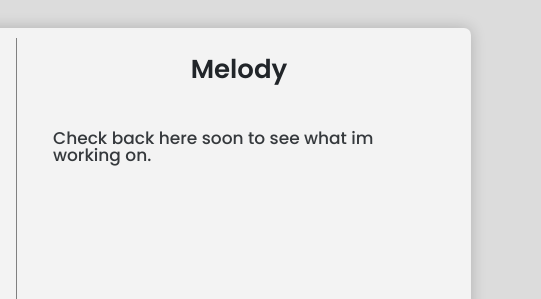
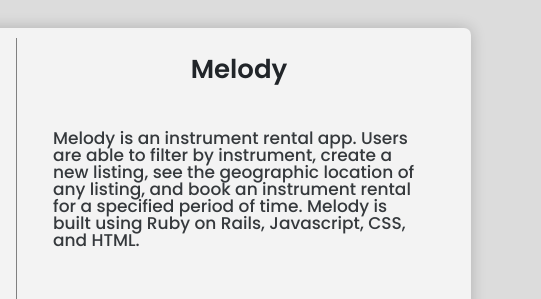
Before and after one commit to krmasterson/personal-website, a plain HTML site: page index.html in a window 1280 px wide. Shown: the part 1240-1539 px from the top of the page, 739-1280 px from the left. Drawn offline with nearby package versions, Linux system fonts and the light colour scheme.

Commit message:
melody description

```diff
--- a/index.html
+++ b/index.html
@@ -60,7 +60,7 @@
         <img src="./images/melody.jpg" />
         <div class="card-product-infos">
           <h3>Melody</h3>
-          <p>Check back here soon to see what im working on.</p>
+          <p>Melody is an instrument rental app. Users are able to filter by instrument, create a new listing, see the geographic location of any listing, and book an instrument rental for a specified period of time. Melody is built using Ruby on Rails, Javascript, CSS, and HTML.</p>
         </div>
       </div>
       <div class="card-product">
--- a/style.css
+++ b/style.css
@@ -1,7 +1,3 @@
-/*body {
-  background-color: #0e3538;
-}*/
-
 .banner {
   padding: 220px 0;
   height: 100vh;
```
Also changed, not shown: app.js (deleted), images/background-2.jpg (deleted), images/rentie.jpg (deleted).
